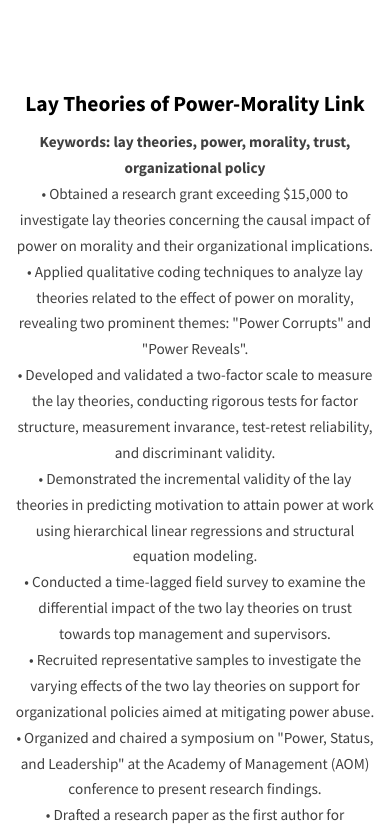
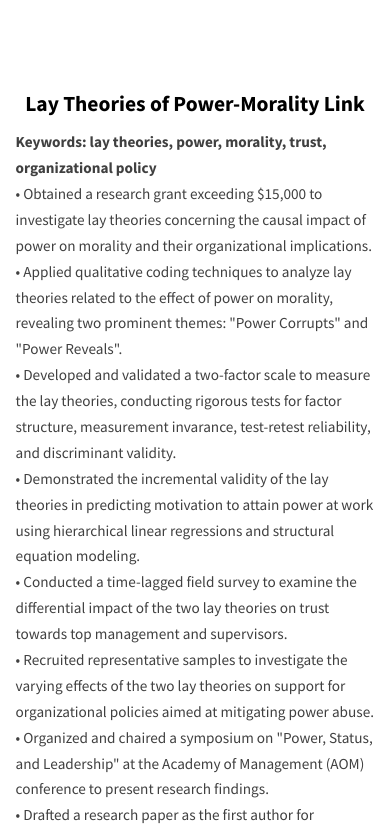
Before and after one commit to shuangwu-ob/shuangwu-ob.github.io, a website: page index.html in a window 390 px wide. Shown: the part 2509-3337 px from the top of the page. Drawn offline with Linux system fonts and the light colour scheme.

Commit message:
v1 update mobile align

```diff
--- a/css/style.css
+++ b/css/style.css
@@ -323,7 +323,10 @@ textarea {
       color: #404040;
       max-width: 70rem;
       line-height: 1.7;
-      margin-bottom: 1rem; }
+      margin-bottom: 1rem;
+      text-align: left;
+
+    }
       @media only screen and (max-width: 37.5em) {
         .experiences__row-content-desc {
           font-size: 1.7rem; } }
```
